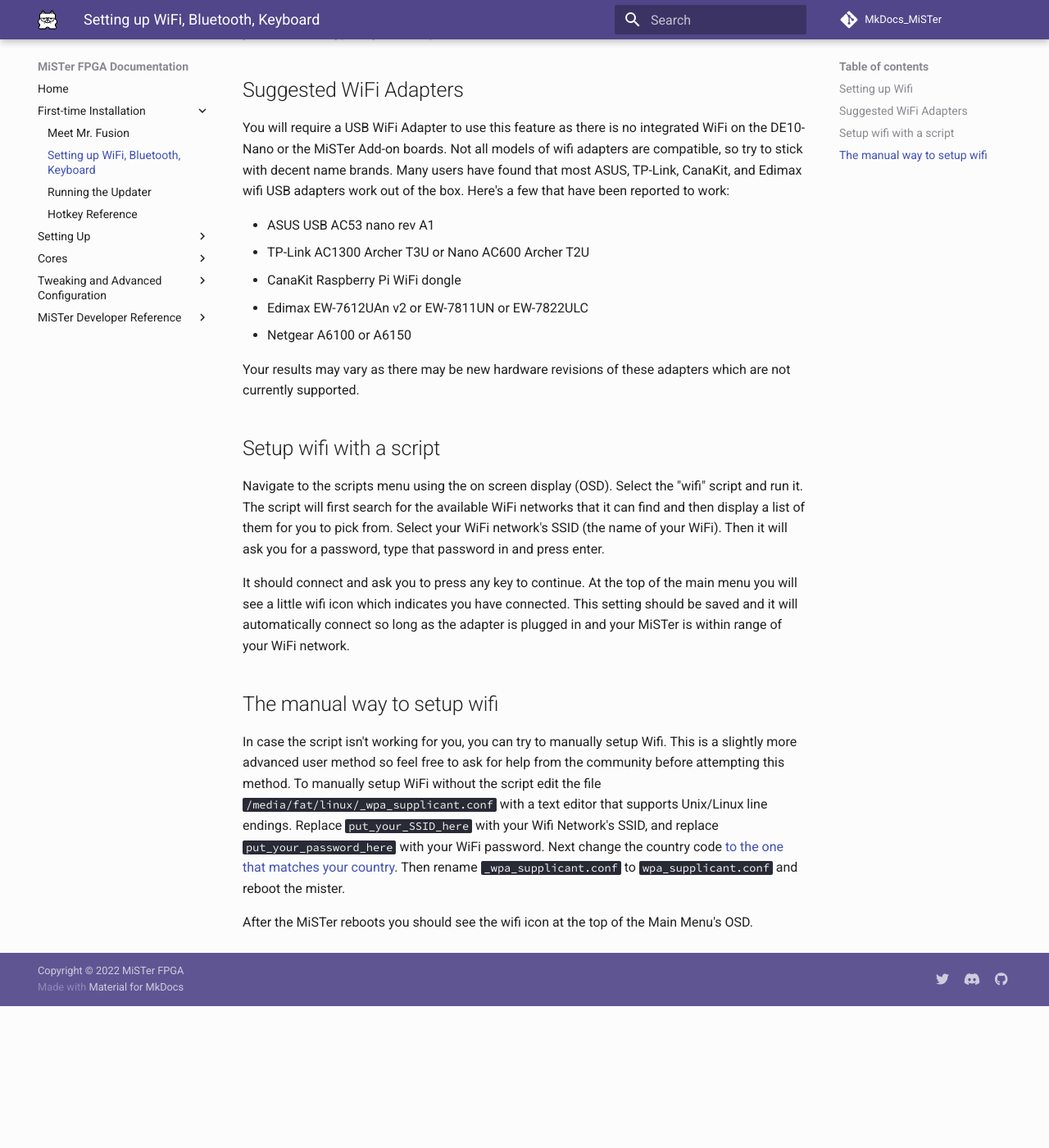
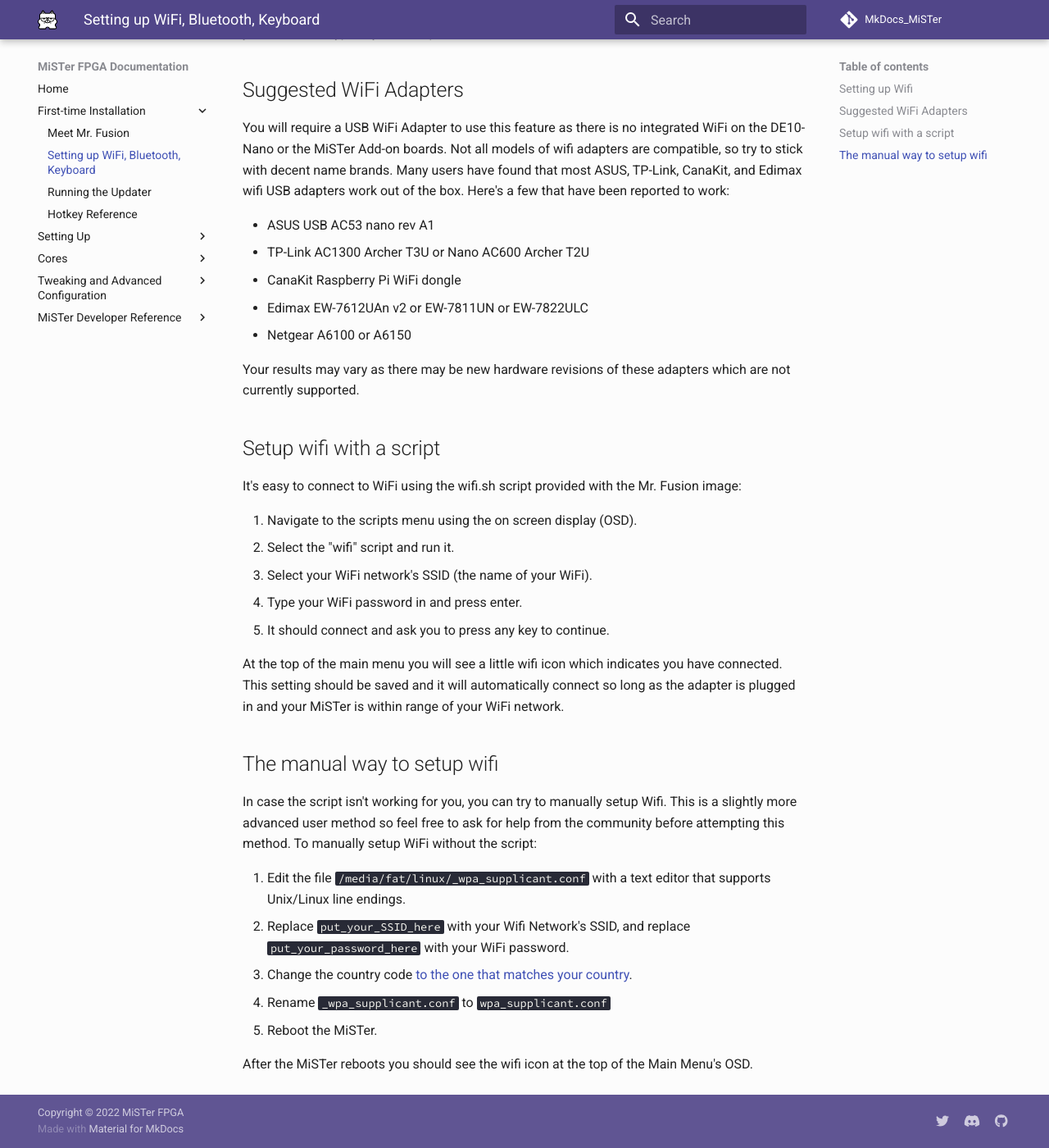
Before and after one commit to tofukazoo/MkDocs_MiSTer, an MkDocs documentation site: the page built from docs/setup/hardware.md, in a window 1280 px wide and 1400 px high, scrolled down 255 px. Shown: the whole window at 82% size. Built offline with MkDocs 1.6.1 and Material for MkDocs 9.7.7, drawn with Linux system fonts in a browser that asks for light colours; comment, search, counter and statistics services are not loaded; before the commit the page ends 1482 px from its top, so only the background shows below that.

Commit message:
Update hardware.md

```diff
--- a/docs/setup/hardware.md
+++ b/docs/setup/hardware.md
@@ -16,12 +16,24 @@
 
 ## Setup wifi with a script
 
-Navigate to the scripts menu using the on screen display (OSD). Select the "wifi" script and run it. The script will first search for the available WiFi networks that it can find and then display a list of them for you to pick from. Select your WiFi network's SSID (the name of your WiFi). Then it will ask you for a password, type that password in and press enter.
+It's easy to connect to WiFi using the wifi.sh script provided with the Mr. Fusion image:
 
-It should connect and ask you to press any key to continue. At the top of the main menu you will see a little wifi icon which indicates you have connected. This setting should be saved and it will automatically connect so long as the adapter is plugged in and your MiSTer is within range of your WiFi network.
+1. Navigate to the scripts menu using the on screen display (OSD).
+2. Select the "wifi" script and run it.
+3. Select your WiFi network's SSID (the name of your WiFi).
+4. Type your WiFi password in and press enter.
+5. It should connect and ask you to press any key to continue.
+
+At the top of the main menu you will see a little wifi icon which indicates you have connected. This setting should be saved and it will automatically connect so long as the adapter is plugged in and your MiSTer is within range of your WiFi network.
 
 ## The manual way to setup wifi
 
-In case the script isn't working for you, you can try to manually setup Wifi. This is a slightly more advanced user method so feel free to ask for help from the community before attempting this method. To manually setup WiFi without the script edit the file `/media/fat/linux/_wpa_supplicant.conf` with a text editor that supports Unix/Linux line endings. Replace `put_your_SSID_here` with your Wifi Network's SSID, and replace `put_your_password_here` with your WiFi password. Next change the country code [to the one that matches your country](https://www.arubanetworks.com/techdocs/InstantWenger_Mobile/Advanced/Content/Instant%20User%20Guide%20-%20volumes/Country_Codes_List.htm){target=_blank}. Then rename `_wpa_supplicant.conf` to `wpa_supplicant.conf` and reboot the mister.
+In case the script isn't working for you, you can try to manually setup Wifi. This is a slightly more advanced user method so feel free to ask for help from the community before attempting this method. To manually setup WiFi without the script:
+
+1. Edit the file `/media/fat/linux/_wpa_supplicant.conf` with a text editor that supports Unix/Linux line endings.
+2. Replace `put_your_SSID_here` with your Wifi Network's SSID, and replace `put_your_password_here` with your WiFi password.
+3. Change the country code [to the one that matches your country](https://www.arubanetworks.com/techdocs/InstantWenger_Mobile/Advanced/Content/Instant%20User%20Guide%20-%20volumes/Country_Codes_List.htm){target=_blank}.
+4. Rename `_wpa_supplicant.conf` to `wpa_supplicant.conf`
+5. Reboot the MiSTer.
 
 After the MiSTer reboots you should see the wifi icon at the top of the Main Menu's OSD.
```
